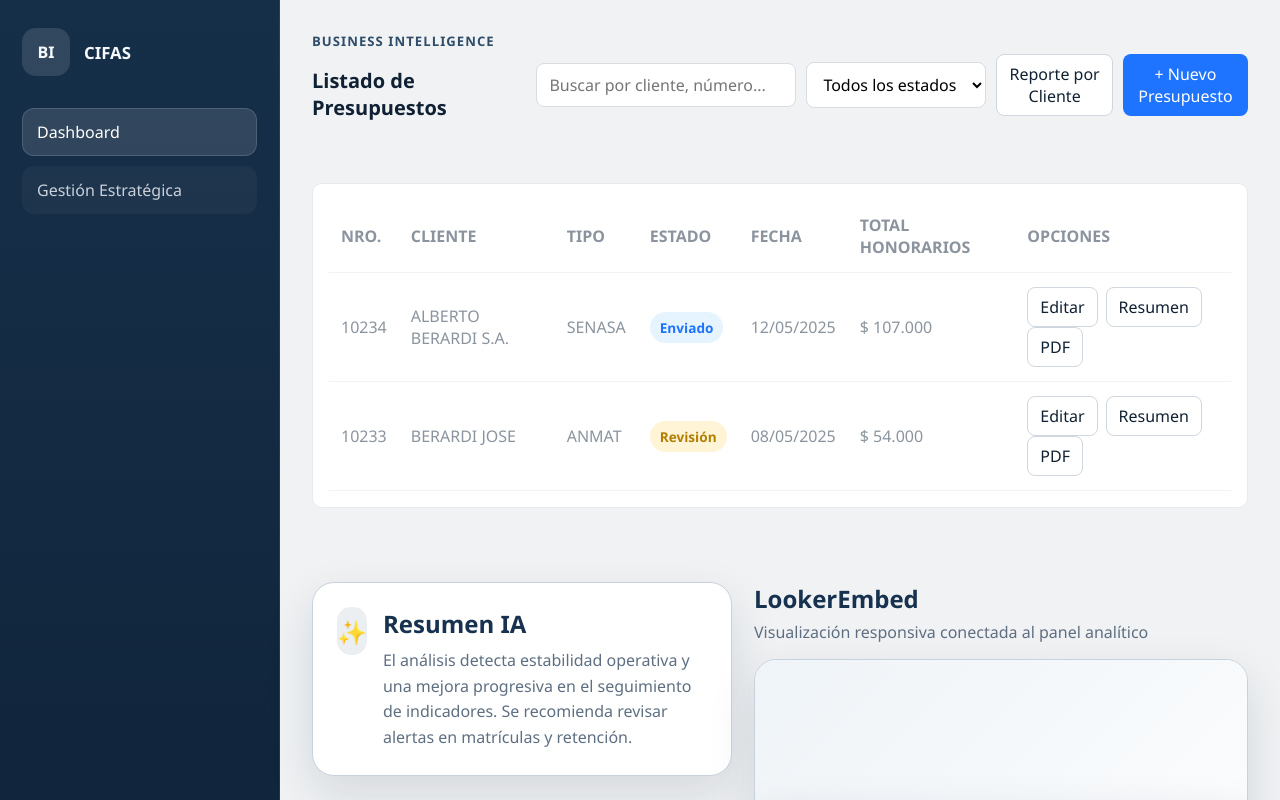
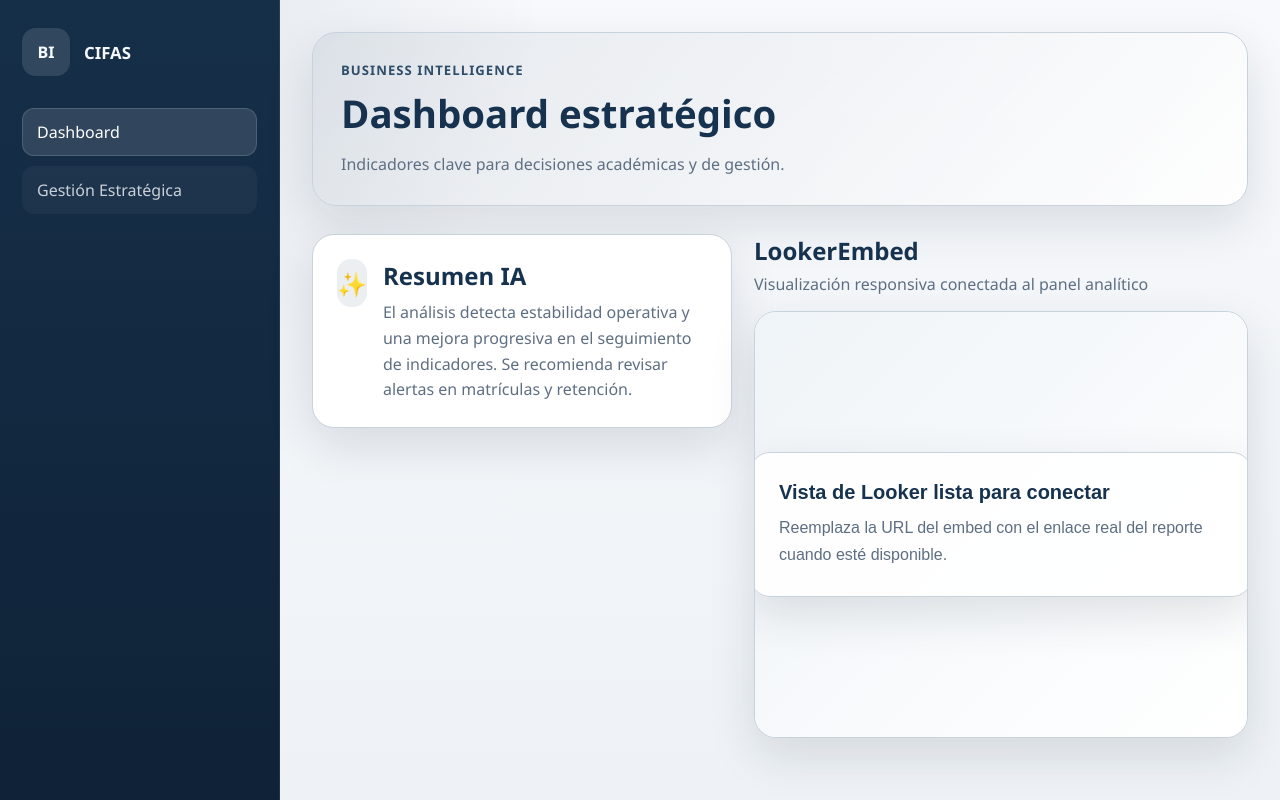
Before and after one commit to serena-giacomelli/Dashboard-BI-IA, a React (Vite) app: page /dashboard in a window 1280 px wide. Shown: the top 800 px of the page. Built offline with nearby package versions, Linux system fonts and the light colour scheme.

Commit message:
Restore original UI aesthetic for Dashboard/Detail/Global styles

```diff
--- a/src/pages/Dashboard.jsx
+++ b/src/pages/Dashboard.jsx
@@ -5,69 +5,15 @@ import styles from '../styles/Dashboard.module.css';
 function Dashboard() {
   return (
     <section className={styles.page}>
-      <div className="system-header">
+      <header className={styles.hero}>
         <div>
           <p className={styles.kicker}>Business Intelligence</p>
-          <h1 className="system-title">Listado de Presupuestos</h1>
+          <h1>Dashboard estratégico</h1>
+          <p className={styles.subtitle}>
+            Indicadores clave para decisiones académicas y de gestión.
+          </p>
         </div>
-
-        <div className="controls">
-          <input className="control-input" placeholder="Buscar por cliente, número..." />
-          <select className="control-select">
-            <option>Todos los estados</option>
-            <option>Enviado</option>
-            <option>Revisión</option>
-          </select>
-          <button className="btn">Reporte por Cliente</button>
-          <button className="btn primary">+ Nuevo Presupuesto</button>
-        </div>
-      </div>
-
-      <div className="panel">
-        <table className="list-table">
-          <thead>
-            <tr>
-              <th>NRO.</th>
-              <th>CLIENTE</th>
-              <th>TIPO</th>
-              <th>ESTADO</th>
-              <th>FECHA</th>
-              <th>TOTAL HONORARIOS</th>
-              <th>OPCIONES</th>
-            </tr>
-          </thead>
-          <tbody>
-            <tr>
-              <td><a href="#">10234</a></td>
-              <td>ALBERTO BERARDI S.A.</td>
-              <td>SENASA</td>
-              <td><span className="pill ok">Enviado</span></td>
-              <td>12/05/2025</td>
-              <td>$ 107.000</td>
-              <td className="options">
-                <button className="btn">Editar</button>
-                <button className="btn">Resumen</button>
-                <button className="btn">PDF</button>
-              </td>
-            </tr>
-            <tr>
-              <td>10233</td>
-              <td>BERARDI JOSE</td>
-              <td>ANMAT</td>
-              <td><span className="pill warn">Revisión</span></td>
-              <td>08/05/2025</td>
-              <td>$ 54.000</td>
-              <td className="options">
-                <button className="btn">Editar</button>
-                <button className="btn">Resumen</button>
-                <button className="btn">PDF</button>
-              </td>
-            </tr>
-          </tbody>
-        </table>
-      </div>
-
-      <div style={{ height: 18 }} />
+      </header>
 
       <div className={styles.grid}>
         <IACard text="El análisis detecta estabilidad operativa y una mejora progresiva en el seguimiento de indicadores. Se recomienda revisar alertas en matrículas y retención." />
--- a/src/pages/Detail.jsx
+++ b/src/pages/Detail.jsx
@@ -3,18 +3,11 @@ import styles from '../styles/DetailPage.module.css';
 function Detail() {
   return (
     <section className={styles.page}>
-      <div className="system-header">
-        <div>
-          <p className={styles.kicker}>Detalle</p>
-          <h1 className="system-title">Gestión Estratégica</h1>
-        </div>
-      </div>
-
-      <div className="panel">
-        <p className={styles.body}>
-          Esta vista centraliza el análisis operativo y los comentarios de apoyo para la toma de decisiones.
-        </p>
-      </div>
+      <p className={styles.kicker}>Detalle</p>
+      <h1>Gestión Estratégica</h1>
+      <p className={styles.body}>
+        Esta vista centraliza el análisis operativo y los comentarios de apoyo para la toma de decisiones.
+      </p>
     </section>
   );
 }
--- a/src/styles/Global.css
+++ b/src/styles/Global.css
@@ -41,109 +41,3 @@ textarea,
 select {
   font: inherit;
 }
-
-/* System panel / table aesthetic (inspired by screenshot) */
-:root {
-  --sys-bg: #f0f2f4;
-  --panel-bg: #ffffff;
-  --muted-2: #8b949e;
-  --accent: #1e73ff;
-  --pill-ok: #e6f4ff;
-  --pill-warning: #fff4d6;
-}
-
-body {
-  background: var(--sys-bg);
-}
-
-.system-header {
-  display: flex;
-  align-items: center;
-  justify-content: space-between;
-  gap: 16px;
-  margin-bottom: 18px;
-}
-
-.system-title {
-  font-size: 1.25rem;
-  font-weight: 700;
-  color: var(--text);
-}
-
-.controls {
-  display: flex;
-  gap: 10px;
-  align-items: center;
-}
-
-.control-input {
-  padding: 10px 12px;
-  border-radius: 8px;
-  border: 1px solid #d7dde3;
-  background: #fff;
-  min-width: 260px;
-}
-
-.control-select {
-  padding: 10px 12px;
-  border-radius: 8px;
-  border: 1px solid #d7dde3;
-  background: #fff;
-}
-
-.btn {
-  padding: 8px 12px;
-  border-radius: 8px;
-  border: 1px solid #d0d7de;
-  background: #fff;
-  color: var(--text);
-  cursor: pointer;
-}
-
-.btn.primary {
-  background: var(--accent);
-  color: #fff;
-  border-color: rgba(30,115,255,0.9);
-}
-
-.panel {
-  background: var(--panel-bg);
-  padding: 16px;
-  border-radius: 10px;
-  border: 1px solid #e6ebf0;
-  box-shadow: none;
-}
-
-.list-table {
-  width: 100%;
-  border-collapse: collapse;
-}
-
-.list-table th,
-.list-table td {
-  text-align: left;
-  padding: 14px 12px;
-  border-bottom: 1px solid #f0f3f6;
-  color: var(--muted-2);
-}
-
-.list-table thead th {
-  color: var(--muted-2);
-  font-weight: 600;
-  background: transparent;
-}
-
-.pill {
-  display: inline-block;
-  padding: 6px 10px;
-  border-radius: 999px;
-  font-size: 0.85rem;
-  font-weight: 600;
-}
-
-.pill.ok { background: var(--pill-ok); color: var(--accent); }
-.pill.warn { background: var(--pill-warning); color: #b37f00; }
-
-.options .btn { margin-right: 8px; }
-
-.search-row { display:flex; gap:12px; align-items:center; }
```
